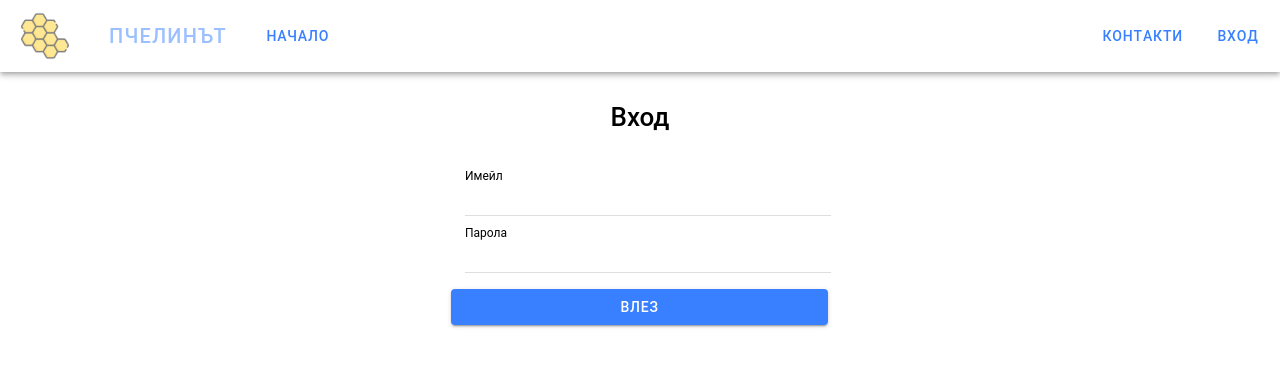
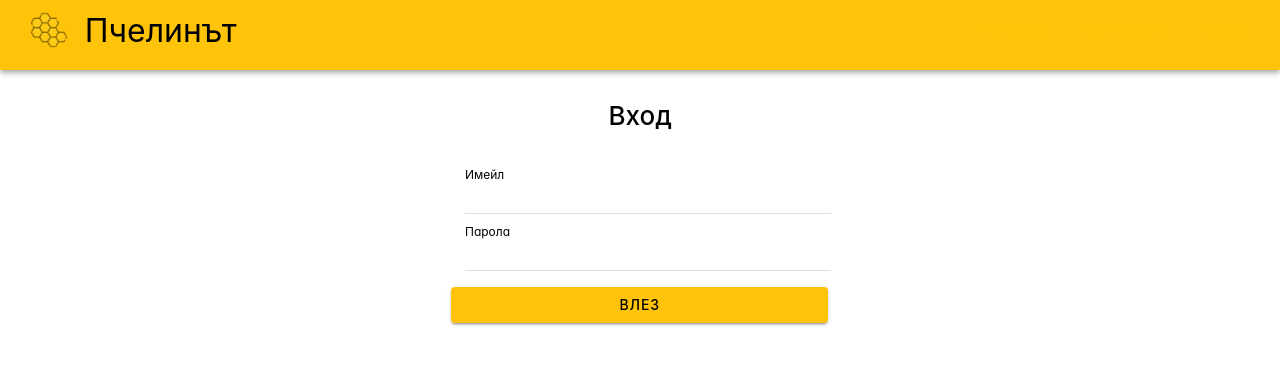
Before and after one commit to lz1eon/apiculture, a React (Vite) app in the folder frontend/: page /login in a window 1280 px wide. Shown: the top 366 px of the page. Built offline with nearby package versions, Linux system fonts and the light colour scheme.

Commit message:
UI: change 'theme' to yellow

```diff
--- a/frontend/src/components/common/AnonymousToolbar.tsx
+++ b/frontend/src/components/common/AnonymousToolbar.tsx
@@ -3,17 +3,14 @@ import PageHeaderTitle from "./ToolbarTitle";
 
 const AnonymousToolbar = () => {
   return (
-    <IonToolbar>
+    <IonToolbar className="toolbar" color="warning">
       <PageHeaderTitle />
-      <IonButtons slot="start">
+      <IonButtons slot="primary">
         <IonButton routerLink="/">Начало</IonButton>
       </IonButtons>
       <IonButtons slot="end">
         <IonButton routerLink="/contacts">Контакти</IonButton>
       </IonButtons>
-      {/* <IonButtons slot="end">
-          <IonButton routerLink="/register">Регистрация</IonButton>
-        </IonButtons> */}
       <IonButtons slot="end">
         <IonButton routerLink="/login">Вход</IonButton>
       </IonButtons>
--- a/frontend/src/components/common/ModalDialog.tsx
+++ b/frontend/src/components/common/ModalDialog.tsx
@@ -26,6 +26,6 @@ export const ModalDialog: React.FC<ModalDialogProps> = ({ onClose, isOpen, title
     <IonContent>
       {children}
     </IonContent>
-    <IonButton fill="clear" onClick={onClose}>Затвори</IonButton>
+    <IonButton onClick={onClose}>Затвори</IonButton>
   </IonModal>
 )};
--- a/frontend/src/components/common/ToolbarTitle.tsx
+++ b/frontend/src/components/common/ToolbarTitle.tsx
@@ -1,4 +1,4 @@
-import { IonButtons, IonButton, IonText } from "@ionic/react";
+import { IonButtons, IonButton, IonText, IonLabel } from "@ionic/react";
 import logo from '../../assets/images/logo.png'
 import '../../theme/main.css';
 
@@ -6,9 +6,9 @@ const ToolbarTitle = () => {
   return (
     <IonButtons slot="start" class="toolbar-title">
       <IonButton disabled>
-        <img src={logo}></img>
+        <img src={logo} width="36px" height="36px"></img>
       </IonButton>
-      <IonButton size="large" disabled={true}>Пчелинът</IonButton>
+      <IonLabel className="logo-label">Пчелинът</IonLabel>
     </IonButtons>
   )
 }
--- a/frontend/src/components/common/UserToolbar.tsx
+++ b/frontend/src/components/common/UserToolbar.tsx
@@ -10,9 +10,9 @@ const UserToolbar = () => {
   }
 
   return (
-      <IonToolbar>
+      <IonToolbar className="toolbar" color="warning">
         <PageHeaderTitle />
-        <IonButtons slot="start">
+        <IonButtons slot="primary">
           <IonButton routerLink="/apiaries">Пчелини</IonButton>
         </IonButtons>
         <IonButtons slot="end">
--- a/frontend/src/components/hive/HiveForm.tsx
+++ b/frontend/src/components/hive/HiveForm.tsx
@@ -53,7 +53,7 @@ export const HiveForm = ({ hive, openMode, onCreateSuccess, onUpdateSuccess}: Hi
     }
   }
 
-  const handleChange = (event: InputCustomEvent) => {
+  const handleChange = (event: any) => {
     console.log(event.target.name, event.target.value)
     setInputs({
       ...inputs,
--- a/frontend/src/theme/main.css
+++ b/frontend/src/theme/main.css
@@ -1,6 +1,19 @@
 html, body {
   overflow-x: hidden;
   overflow-y: hidden;
+}
+
+.logo-label {
+  font-size: xx-large;
+}
+
+ion-header {
+  box-shadow: none;
+}
+
+.toolbar {
+  /* color: white; */
+  padding: 10px;
 }
 
 .histogram-parameters {
@@ -31,3 +44,16 @@ html, body {
   margin-left: 50px;
   margin-top: 50px;
 }
+
+
+:root {
+  /* Set 'primary' color to the value of 'warning' color */
+  --ion-color-primary: var(--ion-color-warning);
+  --ion-color-primary-rgb: var(--ion-color-warning-rgb);
+  --ion-color-primary-contrast: var(--ion-color-warning-contrast);
+  --ion-color-primary-contrast-rgb: var(--ion-color-warning-contrast-rgb)
+  --ion-color-primary-shade: var(--ion-color-shade);
+  --ion-color-primary-tint: var(--ion-color-tint);
+
+  --ion-font-family: -apple-system, BlinkMacSystemFont, 'Helvetica Neue', 'Roboto', sans-serif;
+}
```
